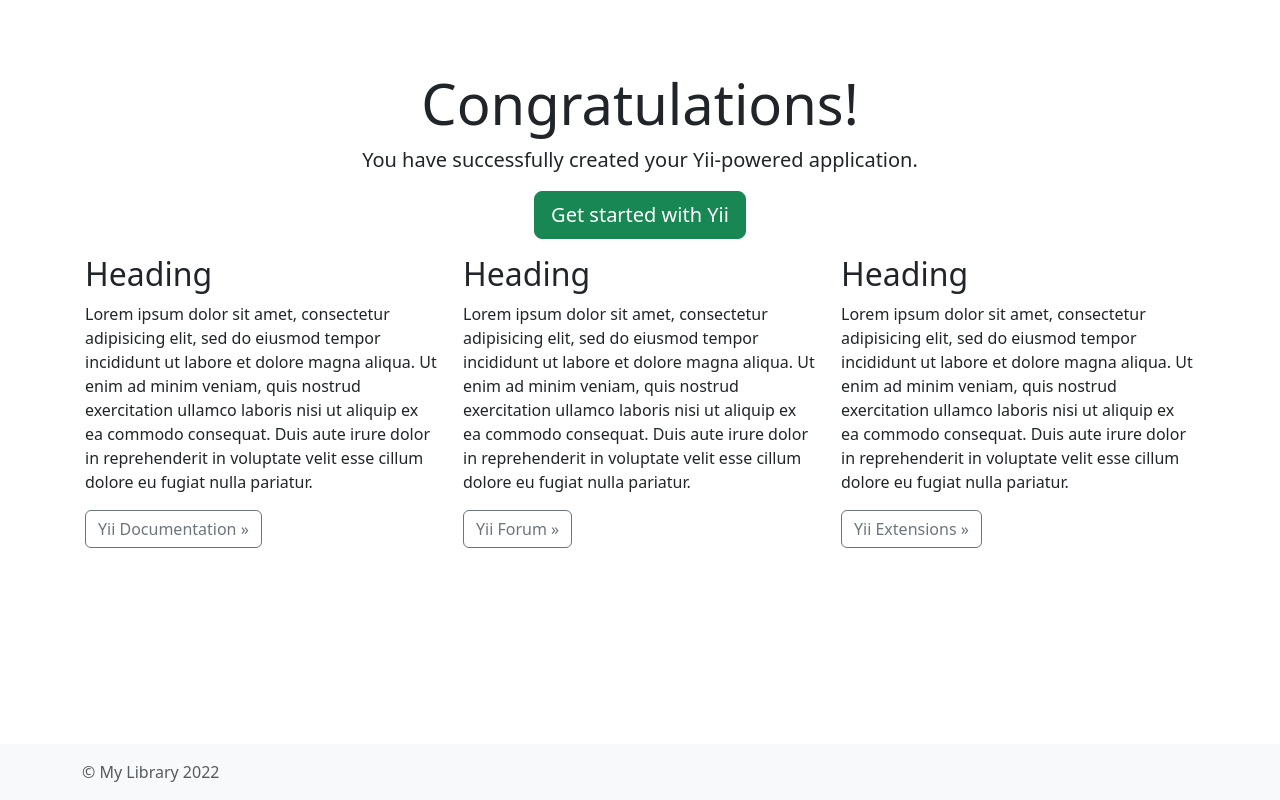
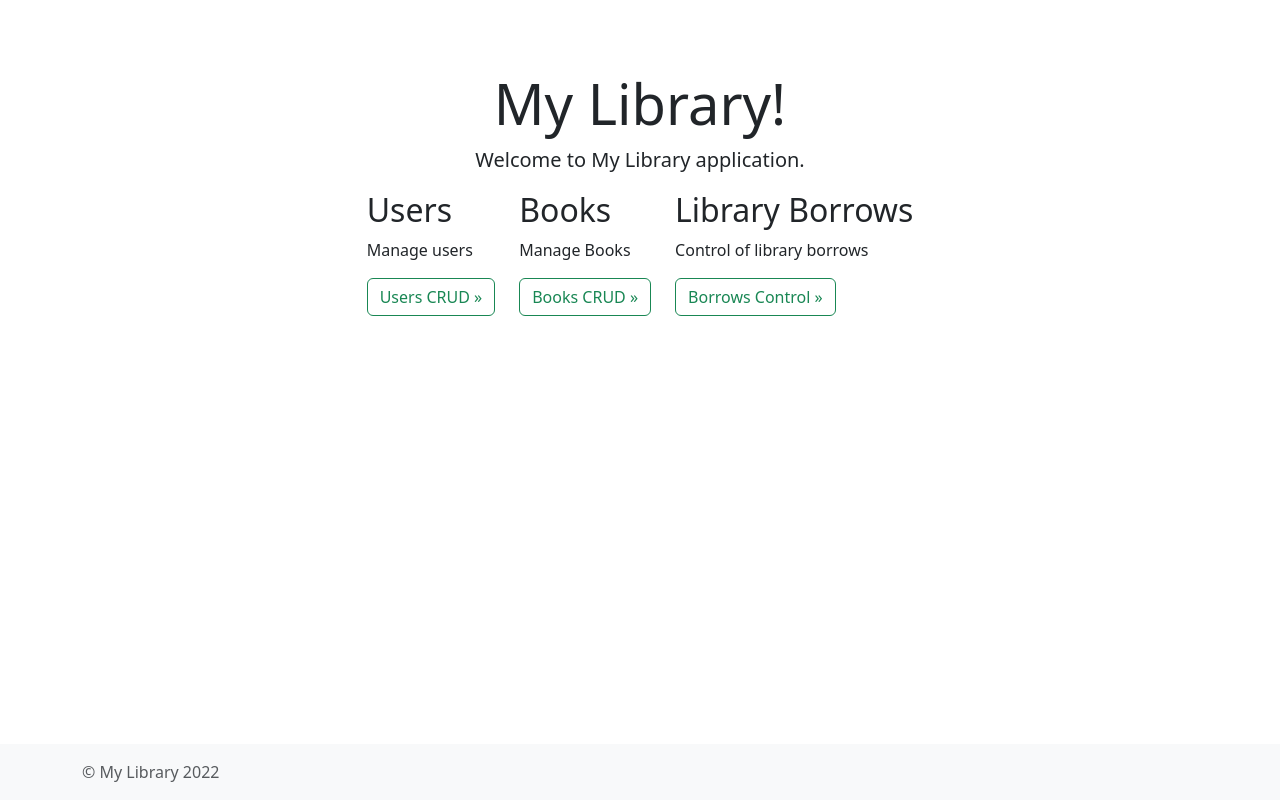
Before and after one commit to JJLARAH/CRUD-Biblioteca, a Yii app: template views/site/index.php in a window 1280 px wide. Run offline with PHP 8.4 and a stand-in for Yii, Linux system fonts and the light colour scheme; the template is opened without the code that fills it, so the values that code supplies are empty; some libraries are stand-ins or nearby versions.

Commit message:
Modificación de Index.php. Se modifico la vista del inicio del sistema para mostrar los módulos correspondientes.

```diff
--- a/views/site/index.php
+++ b/views/site/index.php
@@ -2,50 +2,40 @@
 
 /** @var yii\web\View $this */
 
-$this->title = 'My Yii Application';
+$this->title = 'My Library';
 ?>
 <div class="site-index">
 
     <div class="jumbotron text-center bg-transparent">
-        <h1 class="display-4">Congratulations!</h1>
+        <h1 class="display-4">My Library!</h1>
 
-        <p class="lead">You have successfully created your Yii-powered application.</p>
+        <p class="lead">Welcome to My Library application.</p>
 
-        <p><a class="btn btn-lg btn-success" href="http://www.yiiframework.com">Get started with Yii</a></p>
     </div>
 
     <div class="body-content">
 
-        <div class="row">
-            <div class="col-lg-4">
-                <h2>Heading</h2>
+        <div class="row justify-content-md-center">
+            <div class="col-auto">
+                <h2>Users</h2>
 
-                <p>Lorem ipsum dolor sit amet, consectetur adipisicing elit, sed do eiusmod tempor incididunt ut labore et
-                    dolore magna aliqua. Ut enim ad minim veniam, quis nostrud exercitation ullamco laboris nisi ut aliquip
-                    ex ea commodo consequat. Duis aute irure dolor in reprehenderit in voluptate velit esse cillum dolore eu
-                    fugiat nulla pariatur.</p>
+                <p>Manage users</p>
 
-                <p><a class="btn btn-outline-secondary" href="http://www.yiiframework.com/doc/">Yii Documentation &raquo;</a></p>
+                <p><a class="btn btn-outline-success" href="?r=users/users">Users CRUD &raquo;</a></p>
             </div>
-            <div class="col-lg-4">
-                <h2>Heading</h2>
+            <div class="col-auto">
+                <h2>Books</h2>
 
-                <p>Lorem ipsum dolor sit amet, consectetur adipisicing elit, sed do eiusmod tempor incididunt ut labore et
-                    dolore magna aliqua. Ut enim ad minim veniam, quis nostrud exercitation ullamco laboris nisi ut aliquip
-                    ex ea commodo consequat. Duis aute irure dolor in reprehenderit in voluptate velit esse cillum dolore eu
-                    fugiat nulla pariatur.</p>
+                <p>Manage Books</p>
 
-                <p><a class="btn btn-outline-secondary" href="http://www.yiiframework.com/forum/">Yii Forum &raquo;</a></p>
+                <p><a class="btn btn-outline-success" href="?r=book/index">Books CRUD &raquo;</a></p>
             </div>
-            <div class="col-lg-4">
-                <h2>Heading</h2>
+            <div class="col-auto">
+                <h2>Library Borrows</h2>
 
-                <p>Lorem ipsum dolor sit amet, consectetur adipisicing elit, sed do eiusmod tempor incididunt ut labore et
-                    dolore magna aliqua. Ut enim ad minim veniam, quis nostrud exercitation ullamco laboris nisi ut aliquip
-                    ex ea commodo consequat. Duis aute irure dolor in reprehenderit in voluptate velit esse cillum dolore eu
-                    fugiat nulla pariatur.</p>
+                <p>Control of library borrows</p>
 
-                <p><a class="btn btn-outline-secondary" href="http://www.yiiframework.com/extensions/">Yii Extensions &raquo;</a></p>
+                <p><a class="btn btn-outline-success" href="?r=book/index">Borrows Control &raquo;</a></p>
             </div>
         </div>
 
```
